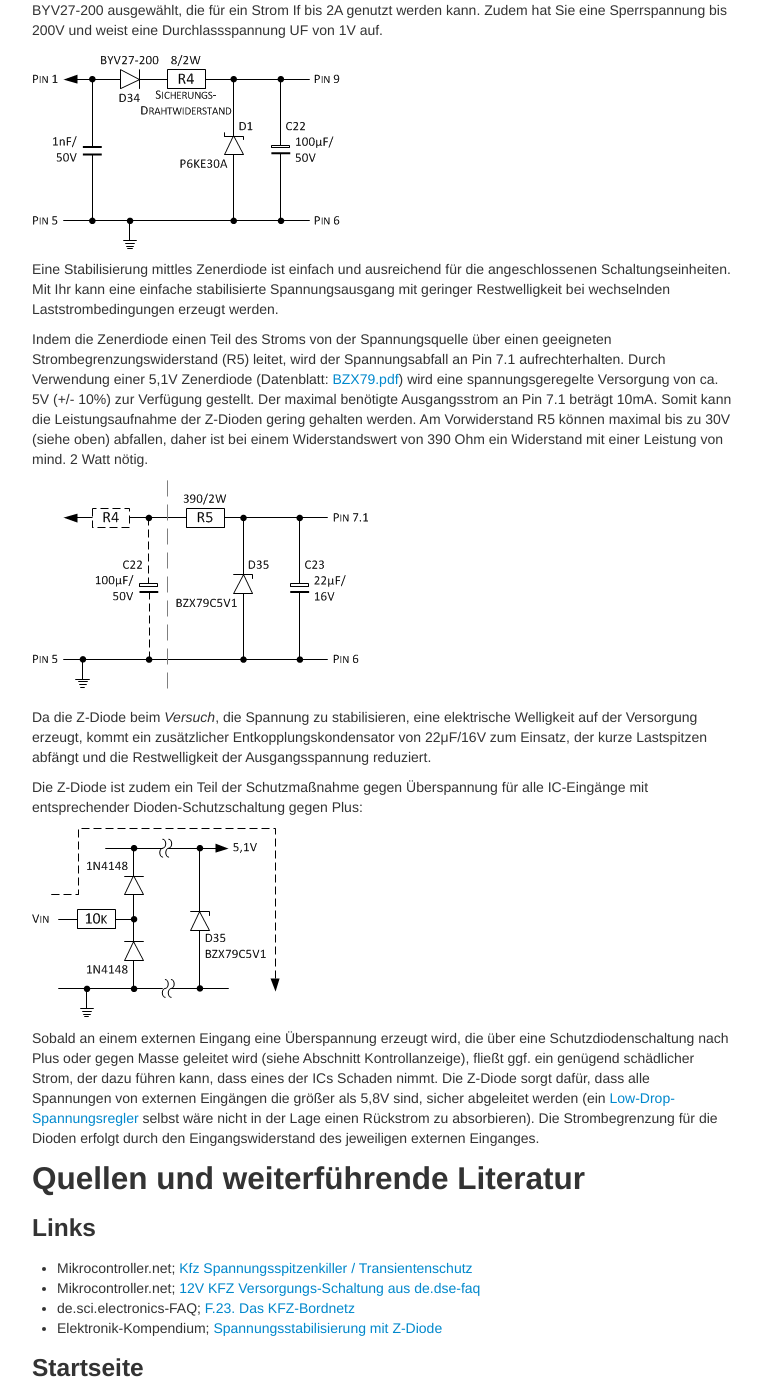
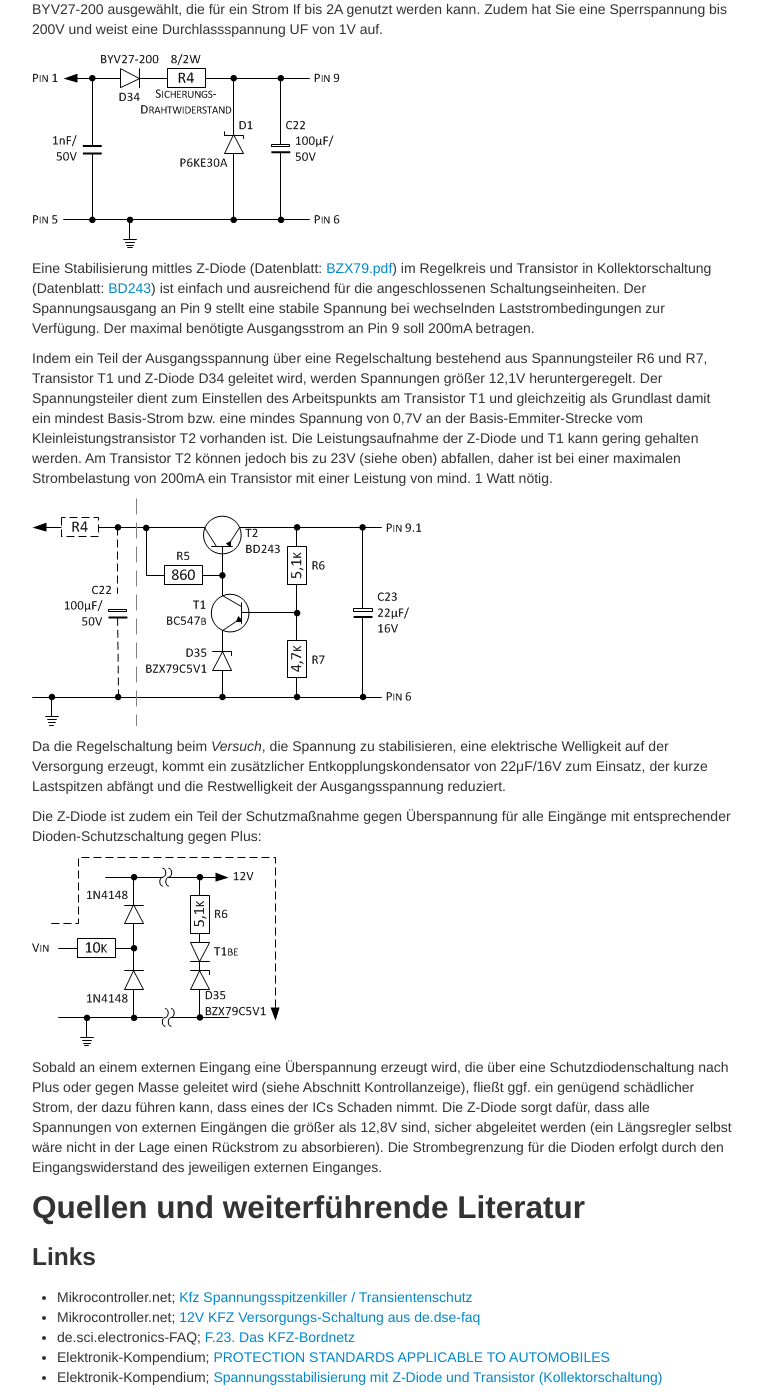
Before and after one commit to brickpool/Speedometer, a Jekyll site: the page built from pages/versorgungsspannung.md, in a window 1280 px wide and 1400 px high, scrolled down 1240 px. Shown: the whole window, without its empty margins (258-1021 px from the left). Built offline with Jekyll 4.4.1, drawn with Linux system fonts in a browser that asks for light colours; some of the changed text lies outside the part shown.

Commit message:
Update Power Supply

```diff
--- a/pages/versorgungsspannung.md
+++ b/pages/versorgungsspannung.md
@@ -24,19 +24,19 @@ Die TVS-Diode P6KE30A (Unidirektional) hat eine Durchbruchspannung von 28,5V, le
 
 ![KFZ-Versorgungsspannung Abb. 2](../images/Versorgungsspannung_2.png)
 
-Eine Stabilisierung mittles Zenerdiode ist einfach und ausreichend für die angeschlossenen Schaltungseinheiten. Mit Ihr kann eine einfache stabilisierte Spannungsausgang mit geringer Restwelligkeit bei wechselnden Laststrombedingungen erzeugt werden.
+Eine Stabilisierung mittles Z-Diode (Datenblatt: [BZX79.pdf](http://www.nxp.com/documents/data_sheet/BZX79.pdf)) im Regelkreis und Transistor in Kollektorschaltung (Datenblatt: [BD243](https://www.onsemi.com/pub/Collateral/BD243B-D.PDF)) ist einfach und ausreichend für die angeschlossenen Schaltungseinheiten. Der Spannungsausgang an Pin 9 stellt eine stabile Spannung bei wechselnden Laststrombedingungen zur Verfügung. Der maximal benötigte Ausgangsstrom an Pin 9 soll 200mA betragen.
 
-Indem die Zenerdiode einen Teil des Stroms von der Spannungsquelle über einen geeigneten Strombegrenzungswiderstand (R5) leitet, wird der Spannungsabfall an Pin 7.1 aufrechterhalten. Durch Verwendung einer 5,1V Zenerdiode (Datenblatt: [BZX79.pdf](http://www.nxp.com/documents/data_sheet/BZX79.pdf)) wird eine spannungsgeregelte Versorgung von ca. 5V (+/- 10%) zur Verfügung gestellt. Der maximal benötigte Ausgangsstrom an Pin 7.1 beträgt 10mA. Somit kann die Leistungsaufnahme der Z-Dioden gering gehalten werden. Am Vorwiderstand R5 können maximal bis zu 30V (siehe oben) abfallen, daher ist bei einem Widerstandswert von 390 Ohm ein Widerstand mit einer Leistung von mind. 2 Watt nötig.
+Indem ein Teil der Ausgangsspannung über eine Regelschaltung bestehend aus Spannungsteiler R6 und R7, Transistor T1 und Z-Diode D34 geleitet wird, werden Spannungen größer 12,1V heruntergeregelt. Der Spannungsteiler dient zum Einstellen des Arbeitspunkts am Transistor T1 und gleichzeitig als Grundlast damit ein mindest Basis-Strom bzw. eine mindes Spannung von 0,7V an der  Basis-Emmiter-Strecke vom Kleinleistungstransistor T2 vorhanden ist. Die Leistungsaufnahme der Z-Diode und T1 kann gering gehalten werden. Am Transistor T2 können jedoch bis zu 23V (siehe oben) abfallen, daher ist bei einer maximalen Strombelastung von 200mA ein Transistor mit einer Leistung von mind. 1 Watt nötig.
 
 ![KFZ-Versorgungsspannung Abb. 3](../images/Versorgungsspannung_3.png)
 
-Da die Z-Diode beim _Versuch_, die Spannung zu stabilisieren, eine elektrische Welligkeit auf der Versorgung erzeugt, kommt ein zusätzlicher Entkopplungskondensator von 22μF/16V zum Einsatz, der kurze Lastspitzen abfängt und die Restwelligkeit der Ausgangsspannung reduziert.
+Da die Regelschaltung beim _Versuch_, die Spannung zu stabilisieren, eine elektrische Welligkeit auf der Versorgung erzeugt, kommt ein zusätzlicher Entkopplungskondensator von 22μF/16V zum Einsatz, der kurze Lastspitzen abfängt und die Restwelligkeit der Ausgangsspannung reduziert.
 
-Die Z-Diode ist zudem ein Teil der Schutzmaßnahme gegen Überspannung für alle IC-Eingänge mit entsprechender Dioden-Schutzschaltung gegen Plus:
+Die Z-Diode ist zudem ein Teil der Schutzmaßnahme gegen Überspannung für alle Eingänge mit entsprechender Dioden-Schutzschaltung gegen Plus:
 
 ![KFZ-Versorgungsspannung Abb. 4](../images/Versorgungsspannung_4.png)
 
-Sobald an einem externen Eingang eine Überspannung erzeugt wird, die über eine Schutzdiodenschaltung nach Plus oder gegen Masse geleitet wird (siehe Abschnitt Kontrollanzeige), fließt ggf. ein genügend schädlicher Strom, der dazu führen kann, dass eines der ICs Schaden nimmt. Die Z-Diode sorgt dafür, dass alle Spannungen von externen Eingängen die größer als 5,8V sind, sicher abgeleitet werden (ein [Low-Drop-Spannungsregler](http://de.wikipedia.org/wiki/Spannungsregler) selbst wäre nicht in der Lage einen Rückstrom zu absorbieren). Die Strombegrenzung für die Dioden erfolgt durch den Eingangswiderstand des jeweiligen externen Einganges.
+Sobald an einem externen Eingang eine Überspannung erzeugt wird, die über eine Schutzdiodenschaltung nach Plus oder gegen Masse geleitet wird (siehe Abschnitt Kontrollanzeige), fließt ggf. ein genügend schädlicher Strom, der dazu führen kann, dass eines der ICs Schaden nimmt. Die Z-Diode sorgt dafür, dass alle Spannungen von externen Eingängen die größer als 12,8V sind, sicher abgeleitet werden (ein Längsregler selbst wäre nicht in der Lage einen Rückstrom zu absorbieren). Die Strombegrenzung für die Dioden erfolgt durch den Eingangswiderstand des jeweiligen externen Einganges.
 
 ## Quellen und weiterführende Literatur
 
@@ -44,7 +44,8 @@ Sobald an einem externen Eingang eine Überspannung erzeugt wird, die über eine
 - Mikrocontroller.net; [Kfz Spannungsspitzenkiller / Transientenschutz](http://www.mikrocontroller.net/articles/Kfz_Spannungsspitzenkiller_/_Transientenschutz)
 - Mikrocontroller.net; [12V KFZ Versorgungs-Schaltung aus de.dse-faq](https://www.mikrocontroller.net/topic/392585)
 - de.sci.electronics-FAQ; [F.23. Das KFZ-Bordnetz](http://www.dse-faq.elektronik-kompendium.de/dse-faq.htm#F.23)
-- Elektronik-Kompendium; [Spannungsstabilisierung mit Z-Diode](http://www.elektronik-kompendium.de/sites/slt/1012151.htm)
+- Elektronik-Kompendium; [PROTECTION STANDARDS APPLICABLE TO AUTOMOBILES](http://www.elektronik-kompendium.de/public/schaerer/FILES/sgs_pulsetest_auto.pdf)
+- Elektronik-Kompendium; [Spannungsstabilisierung mit Z-Diode und Transistor (Kollektorschaltung)](https://www.elektronik-kompendium.de/sites/slt/0204131.htm)
 
 ### Startseite
 Zum Anfang geht's [hier](../index.html).
```
Also changed, not shown: other parts of pages/versorgungsspannung.md (+1 -1 lines), images/Versorgungsspannung.png, images/Versorgungsspannung_3.png, images/Versorgungsspannung_4.png.
